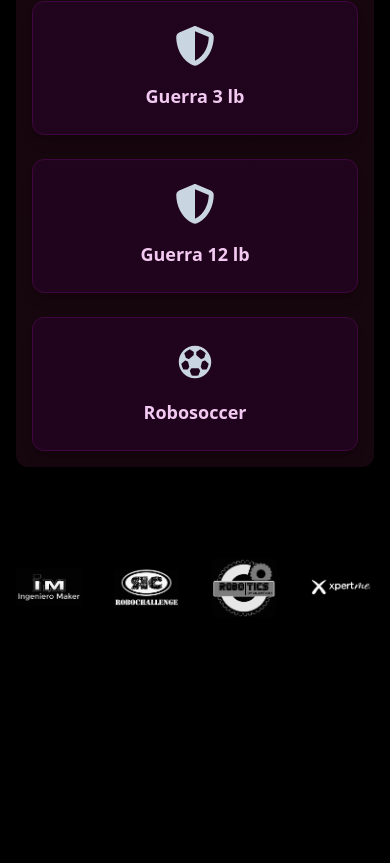
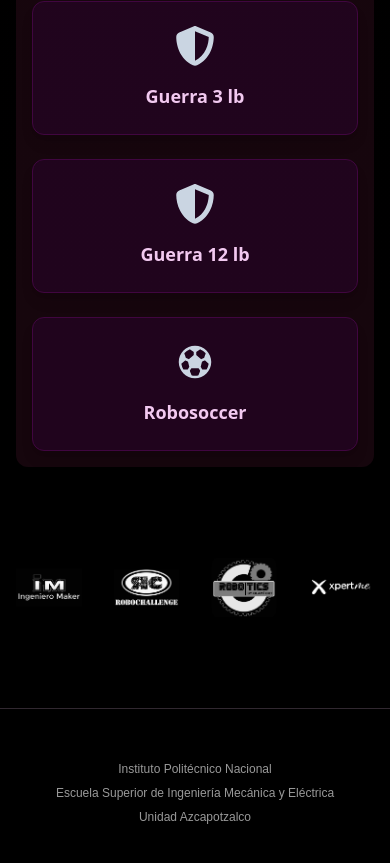
Before and after one commit to Purple-Code-sh/CREA, a React (Vite) app: page /xmas in a window 390 px wide. Shown: the part 3093-3956 px from the top of the page. Before the commit the page ends 3753 px from the top, so only its background shows below. Built offline with nearby package versions, Linux system fonts and the light colour scheme; a web font is replaced by a local one.

Commit message:
page finished

```diff
--- /dev/null
+++ b/src/components/Footer.tsx
@@ -0,0 +1,26 @@
+export default function Footer() {
+  return (
+    <div className=" text-center text-white/60 text-xs md:text-sm container border-t border-txt_white_p/20 max-w-7xl mt-12 md:mt-16 lg:mt-20 pt-12 font-zen">
+      <h5 className="  text-center py-1 ">Instituto Politécnico Nacional</h5>
+      <h5 className="  text-center py-1 ">
+        Escuela Superior de Ingeniería Mecánica y Eléctrica
+      </h5>
+      <h5 className="  text-center py-1 ">Unidad Azcapotzalco</h5>
+      <div className="group mt-4">
+        <h5 className="  text-center py-1 text-black group-hover:text-white">
+          Pagina web hecha por SHMIN
+        </h5>
+        <h5 className="  text-center py-1 text-black group-hover:text-white">
+          Contactactame:{" "}
+          <a
+            href="https://github.com/Purple-Code-sh"
+            target="_blank"
+            className="cursor-pointer group-hover:text-accent-500 hover:underline"
+          >
+            https://github.com/Purple-Code-sh
+          </a>
+        </h5>
+      </div>
+    </div>
+  );
+}
--- a/src/pages/About.tsx
+++ b/src/pages/About.tsx
@@ -1,13 +1,16 @@
 import Navbar from "../components/Navbar";
+import Footer from "../components/Footer";
+
 function About() {
   return (
+    <>
       <section
         id="hero"
-      className="bg-gradient-to-b  from-shAccent-600/20 via-shAccent-600/60 to-shAccent-600/20"
+        className="bg-gradient-to-b  from-shAccent-600/20 via-shAccent-600/60 to-black"
       >
         <section className="bg-gradient-to-l h-fit from-black/70 via-transparent to-black/70">
           <Navbar />
-        <main className="container max-w-7xl pt-24 sm:pt-28 md:pt-32 lg:pt-36">
+          <main className="container max-w-7xl pt-24 sm:pt-28 md:pt-32 lg:pt-36 pb-16">
             <h1 className="text-4xl font-medium  text-center font-zen text-white/90 my-10 md:my-12 xl:my-16">
               Club de Robótica ESIME Azcapotzalco
             </h1>
@@ -20,9 +23,9 @@ function About() {
                 <br />
                 <p className="text-lg  md:text-xl  text-center md:text-left  xl:text-2xl">
                   Representamos a nuestra institución participando en diversos
-                torneos, tanto nacionales como internacionales. De igual manera
-                promovemos y educamos sobre tecnología, impartiendo cursos,
-                charlas y demostraciones.
+                  torneos, tanto nacionales como internacionales. De igual
+                  manera promovemos y educamos sobre tecnología, impartiendo
+                  cursos, charlas y demostraciones.
                 </p>
               </div>
               <div className="w-full md:w-6/12">
@@ -38,8 +41,8 @@ function About() {
                 Visión
               </h2>
               <p className=" max-w-prose md:text-lg lg:text-xl text-center mx-auto md:text-left md:ml-0 mb-10 md:mb-12 xl:mb-16">
-              Convertirnos en el mejor club de robótica de toda latinoamérica y
-              obtener reconocimiento a nivel mundial. Además de ser un nuevo
+                Convertirnos en el mejor club de robótica de toda latinoamérica
+                y obtener reconocimiento a nivel mundial. Además de ser un nuevo
                 pilar para el progreso tecnologíco en nuestro país.
               </p>
               <h2 className="font-bold  text-2xl md:text-3xl xl:text-4xl text-center md:text-left mb-4 text-primary-500">
@@ -55,6 +58,8 @@ function About() {
           </main>
         </section>
       </section>
+      <Footer />
+    </>
   );
 }
 
--- a/src/pages/Contact.tsx
+++ b/src/pages/Contact.tsx
@@ -1,14 +1,16 @@
 import Navbar from "../components/Navbar";
+import Footer from "../components/Footer";
 
 function Contact() {
   return (
+    <>
       <section
         id="hero"
         className="bg-gradient-to-b  from-shAccent-600/20 via-shAccent-600/60 to-shAccent-600/20"
       >
         <section className="bg-gradient-to-l h-fit from-black/70 via-transparent to-black/70">
           <Navbar />
-        <main className="container max-w-7xl pt-24 sm:pt-28 md:pt-32 lg:pt-36">
+          <main className="container max-w-7xl pt-24 sm:pt-28 md:pt-32 lg:pt-36 min-h-[80vh]">
             <h1 className="text-4xl font-medium  text-center font-zen text-white/90 my-10 md:my-12 xl:my-16">
               Club de Robótica ESIME Azcapotzalco
             </h1>
@@ -48,13 +50,15 @@ function Contact() {
                 target="_blank"
                 className="underline text-primary-500 hover:text-accent-500 h-fit text-lg lg:text-xl"
               >
-              Av. de las Granjas 682, Santa Catarina, Azcapotzalco, 02550 Ciudad
-              de México, CDMX
+                Av. de las Granjas 682, Santa Catarina, Azcapotzalco, 02550
+                Ciudad de México, CDMX
               </a>
             </div>
           </main>
         </section>
       </section>
+      <Footer />
+    </>
   );
 }
 
--- a/src/pages/Home.tsx
+++ b/src/pages/Home.tsx
@@ -8,6 +8,7 @@ import partner1 from "../assets/partner_1.webp";
 import partner2 from "../assets/partner_2.webp";
 import partner3 from "../assets/partner_3.webp";
 import partner4 from "../assets/partner_4.webp";
+import Footer from "../components/Footer";
 
 function Home() {
   const joke = () => {
@@ -39,7 +40,7 @@ function Home() {
             </h3>
             <div className="flex flex-col gap-8 lg:gap-12 w-fit my-8 mx-auto text-center font-medium md:flex-row md:text-lg md:mt-12 xl:text-xl xl:mt-16">
               <button className="cursor-pointer p-3 min-w-[250px] text-center h-fit rounded-lg text-black  bg-primary-500 hover:bg-secondary/85 hover:scale-105">
-                <Link to="/creaWebPage-ViteReactTailwind/xmas">Inscribete</Link>
+                <Link to="/xmas">Inscribete</Link>
               </button>
 
               <button
@@ -123,6 +124,8 @@ function Home() {
       >
         <ReglamentosGrid />
       </section>
+
+      <Footer />
     </>
   );
 }
--- a/src/pages/Xmas.tsx
+++ b/src/pages/Xmas.tsx
@@ -1,4 +1,6 @@
 import Navbar from "../components/Navbar";
+import Footer from "../components/Footer";
+
 import snowMan from "../assets/snowman.webp";
 import ReglamentosGrid from "../components/ReglamentosGrid";
 import partner1 from "../assets/partner_1.webp";
@@ -61,6 +63,7 @@ function Xmas() {
   ];
 
   return (
+    <>
       <section className="bg-gradient-to-b from-shAccent-600/50 to-black via-shAccent-600/30">
         <Navbar />
         <main className="container max-w-7xl pt-24 sm:pt-28 md:pt-32 lg:pt-36 mb-16 flex flex-col justify-between items-center lg:flex-row gap-12">
@@ -72,8 +75,8 @@ function Xmas() {
               estudiantes y empresas.
             </p>
             <p className="max-w-prose text-base  text-center lg:text-left lg:text-lg mx-auto">
-            Es organizado por el Club de Robótica de ESIME Azcapotzalco, por lo
-            que se lleva acabo en las instalaciones de la universidad.
+              Es organizado por el Club de Robótica de ESIME Azcapotzalco, por
+              lo que se lleva acabo en las instalaciones de la universidad.
             </p>
             <h3 className="text-xl md:text-2xl lg:text-3xl text-center lg:text-left mt-10 text-primary-500 font-bold">
               4 y 5 de Diciembre ¡No faltes!
@@ -159,6 +162,8 @@ function Xmas() {
           </div>
         </section>
       </section>
+      <Footer />
+    </>
   );
 }
 
```
Lines whose indentation alone changed are shown as unchanged.
